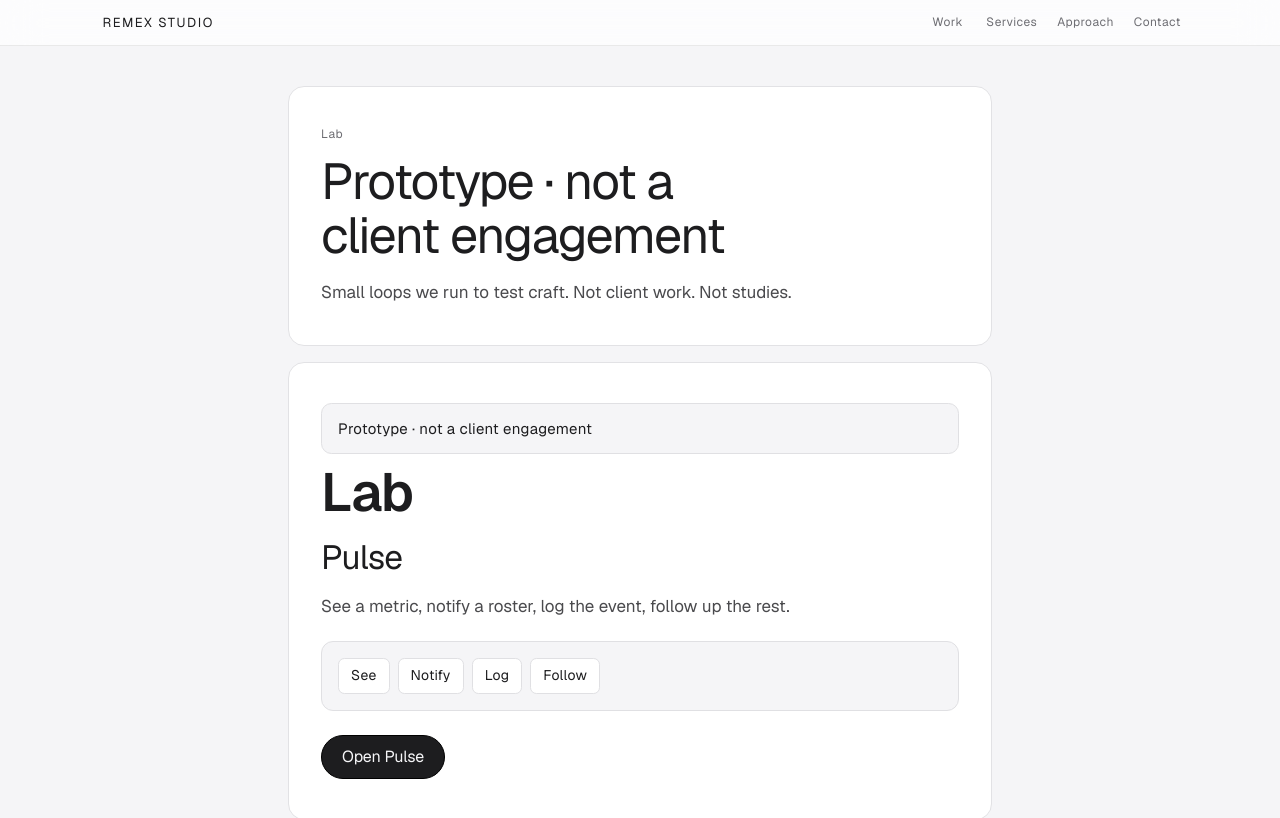
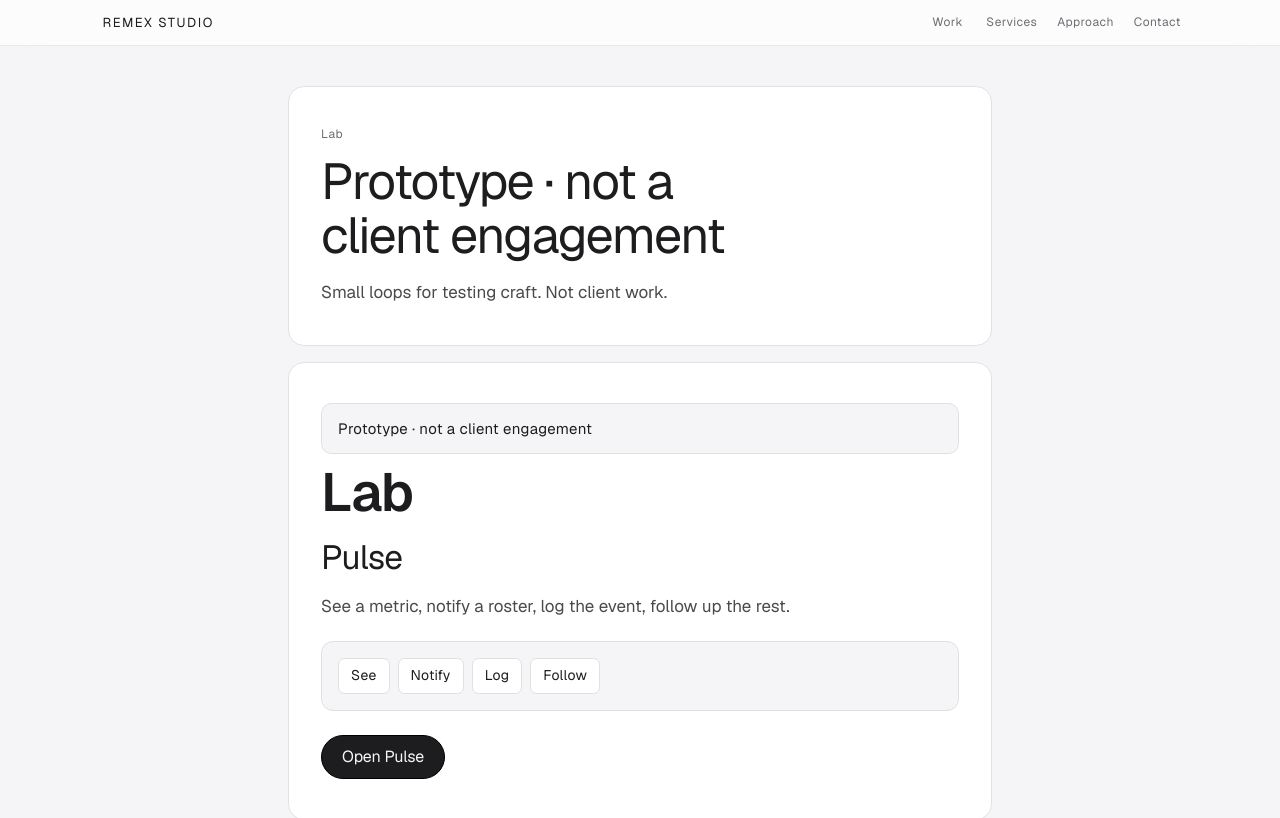
Before and after one commit to remexstudio/remex-atelier, a Next.js app: page /lab in a window 1280 px wide. Shown: the top 818 px of the page. Built offline with nearby package versions, Linux system fonts and the light colour scheme.

Commit message:
chore(copy): shorten the lab index lede
Co-authored-by: remexstudio <remexstudio@users.noreply.github.com>

```diff
--- a/app/lab/page.tsx
+++ b/app/lab/page.tsx
@@ -33,7 +33,7 @@ export default function LabPage() {
             Prototype · not a client engagement
           </p>
           <p className="film-lede">
-            Small loops we run to test craft. Not client work. Not studies.
+            Small loops for testing craft. Not client work.
           </p>
         </aside>
 
```
